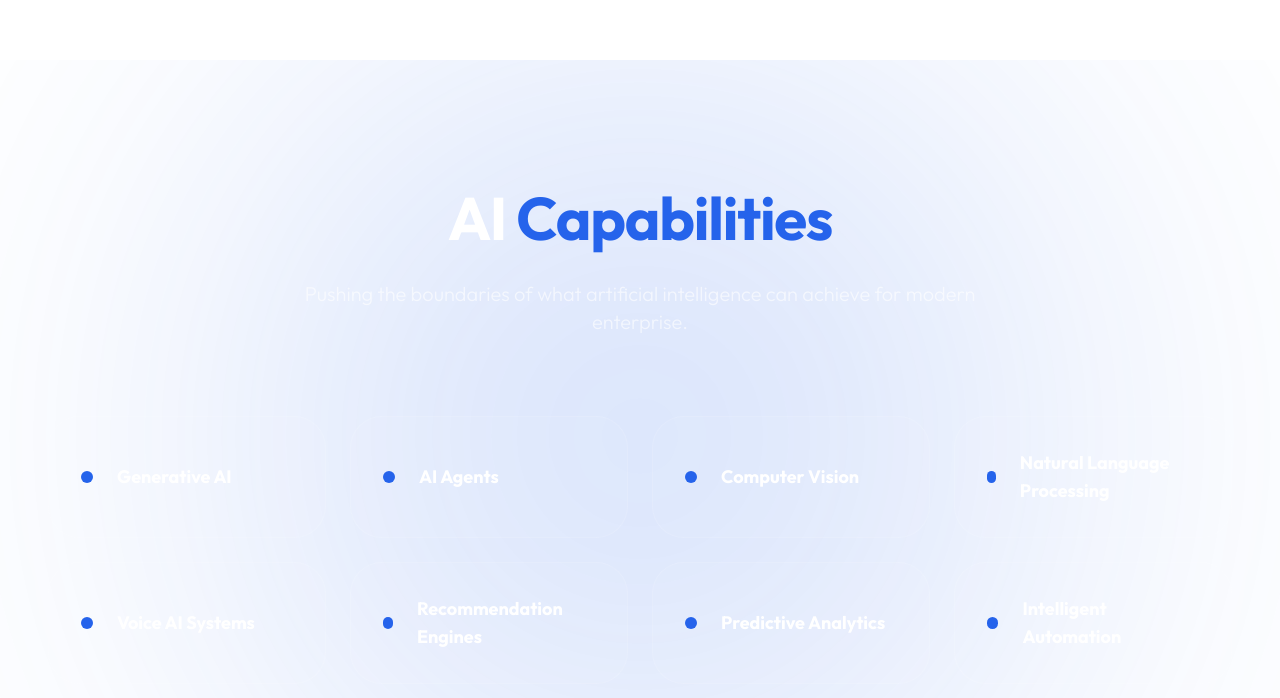
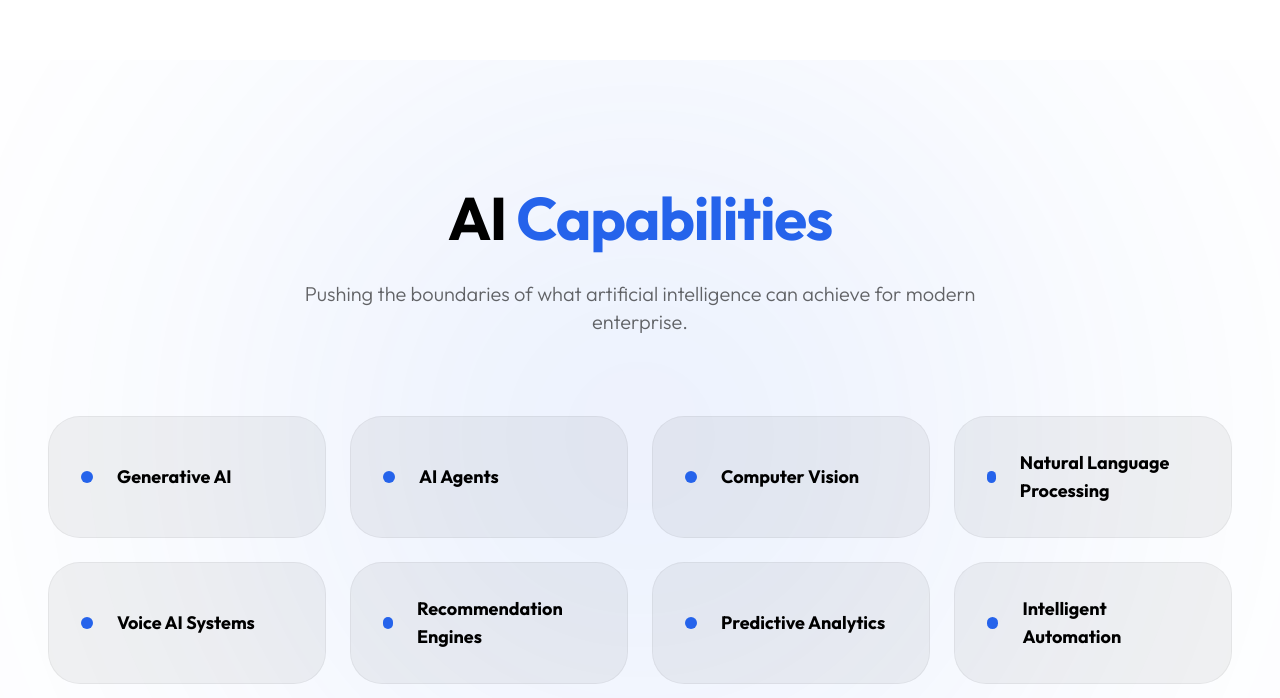
Before and after one commit to macenza/macenza-other, a React (Vite) app: page /technology in a window 1280 px wide. Shown: the part 2222-2920 px from the top of the page. Built offline with nearby package versions, Linux system fonts and the light colour scheme.

Commit message:
fix text contrast on technology page

```diff
--- a/src/pages/Technology.jsx
+++ b/src/pages/Technology.jsx
@@ -252,18 +252,18 @@ const Technology = () => {
       </Section>
 
       {/* AI Capabilities */}
-      <Section id="ai-capabilities" className="bg-black text-white relative overflow-hidden">
-        <div className="absolute top-1/2 left-1/2 -translate-x-1/2 -translate-y-1/2 w-[800px] h-[800px] bg-primary rounded-full blur-[200px] opacity-20"></div>
+      <Section id="ai-capabilities" className="relative overflow-hidden">
+        <div className="absolute top-1/2 left-1/2 -translate-x-1/2 -translate-y-1/2 w-[800px] h-[800px] bg-primary rounded-full blur-[200px] opacity-10"></div>
         <div className="container mx-auto px-6 relative z-10">
           <div className="text-center mb-20 reveal-up">
-            <h2 className="text-4xl md:text-6xl font-bold mb-8">AI <span className="text-primary italic">Capabilities</span></h2>
-            <p className="text-xl text-white/60 font-light max-w-2xl mx-auto">Pushing the boundaries of what artificial intelligence can achieve for modern enterprise.</p>
+            <h2 className="text-4xl md:text-6xl font-bold mb-8 text-black">AI <span className="text-primary italic">Capabilities</span></h2>
+            <p className="text-xl text-black/60 font-light max-w-2xl mx-auto">Pushing the boundaries of what artificial intelligence can achieve for modern enterprise.</p>
           </div>
           <div className="grid grid-cols-1 md:grid-cols-2 lg:grid-cols-4 gap-6 reveal-up">
             {capabilities.map((cap, i) => (
-              <div key={i} className="p-8 rounded-[2rem] bg-white/5 border border-white/10 flex items-center gap-6 hover:bg-white/10 hover:border-primary transition-all duration-300 group">
+              <div key={i} className="p-8 rounded-[2rem] bg-black/5 border border-black/5 flex items-center gap-6 hover:bg-white hover:shadow-xl hover:border-primary transition-all duration-300 group">
                 <div className="w-3 h-3 bg-primary rounded-full group-hover:scale-150 transition-transform"></div>
-                <span className="text-lg font-bold">{cap}</span>
+                <span className="text-lg font-bold text-black">{cap}</span>
               </div>
             ))}
           </div>
@@ -342,11 +342,11 @@ const Technology = () => {
       </Section>
 
       {/* Innovation Lab */}
-      <Section id="innovation" className="bg-black text-white">
+      <Section id="innovation" className="relative overflow-hidden">
         <div className="grid grid-cols-1 lg:grid-cols-2 gap-20 items-center">
           <div className="reveal-up">
-            <h2 className="text-4xl md:text-6xl font-bold mb-8">Macenza <span className="text-primary">Innovation Lab</span></h2>
-            <p className="text-xl text-white/60 font-light leading-relaxed mb-10">
+            <h2 className="text-4xl md:text-6xl font-bold mb-8 text-black">Macenza <span className="text-primary">Innovation Lab</span></h2>
+            <p className="text-xl text-black/60 font-light leading-relaxed mb-10">
               Our dedicated R&D wing where we experiment with the next frontier of human-AI interaction, decentralized computing, and adaptive interfaces.
             </p>
             <div className="space-y-6">
@@ -355,12 +355,12 @@ const Technology = () => {
               ].map((item, i) => (
                 <div key={i} className="flex items-center gap-4">
                   <div className="w-2 h-2 bg-primary rounded-full"></div>
-                  <span className="text-lg font-medium">{item}</span>
+                  <span className="text-lg font-medium text-black">{item}</span>
                 </div>
               ))}
             </div>
           </div>
-          <div className="relative aspect-video glass-morphism rounded-[3rem] border border-white/10 overflow-hidden reveal-up">
+          <div className="relative aspect-video glass-morphism rounded-[3rem] border border-black/10 bg-black/90 shadow-2xl overflow-hidden reveal-up">
             <div className="absolute inset-0 bg-primary/5 animate-pulse"></div>
             <div className="p-10 font-mono text-xs text-primary/40 space-y-2">
               <div>&gt; INITIALIZING NEURAL_LAYER...</div>
```
